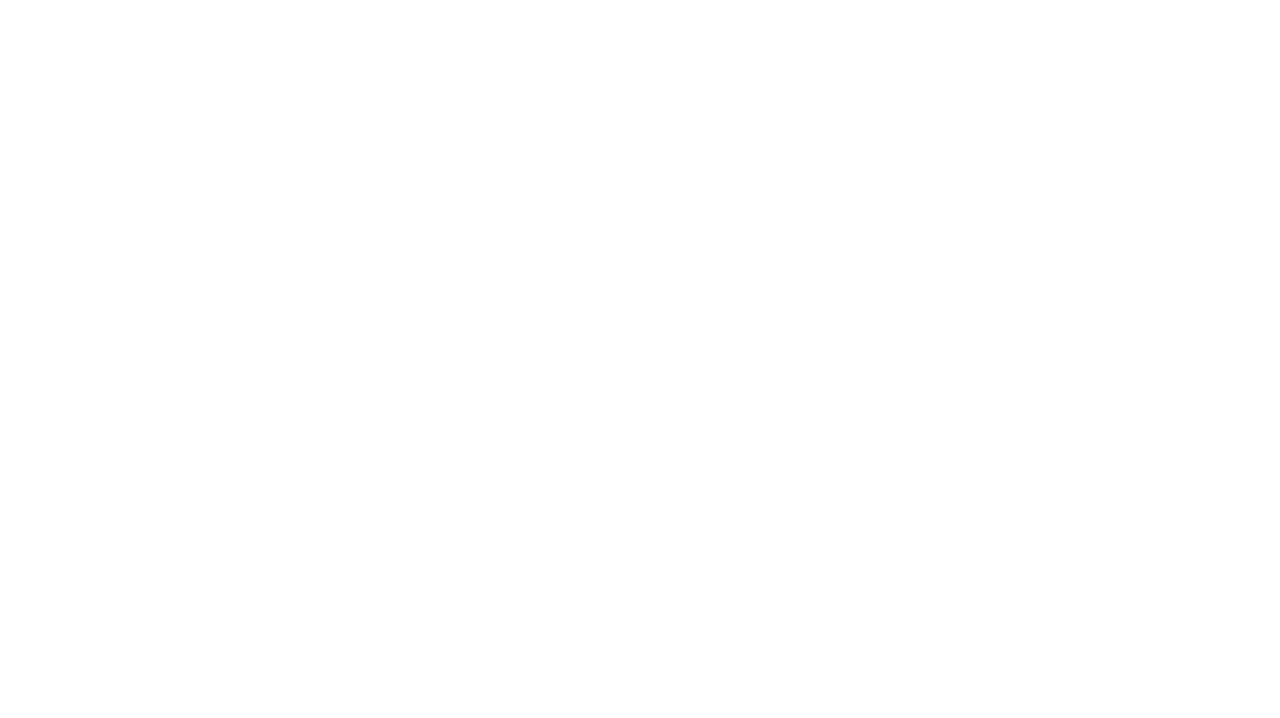
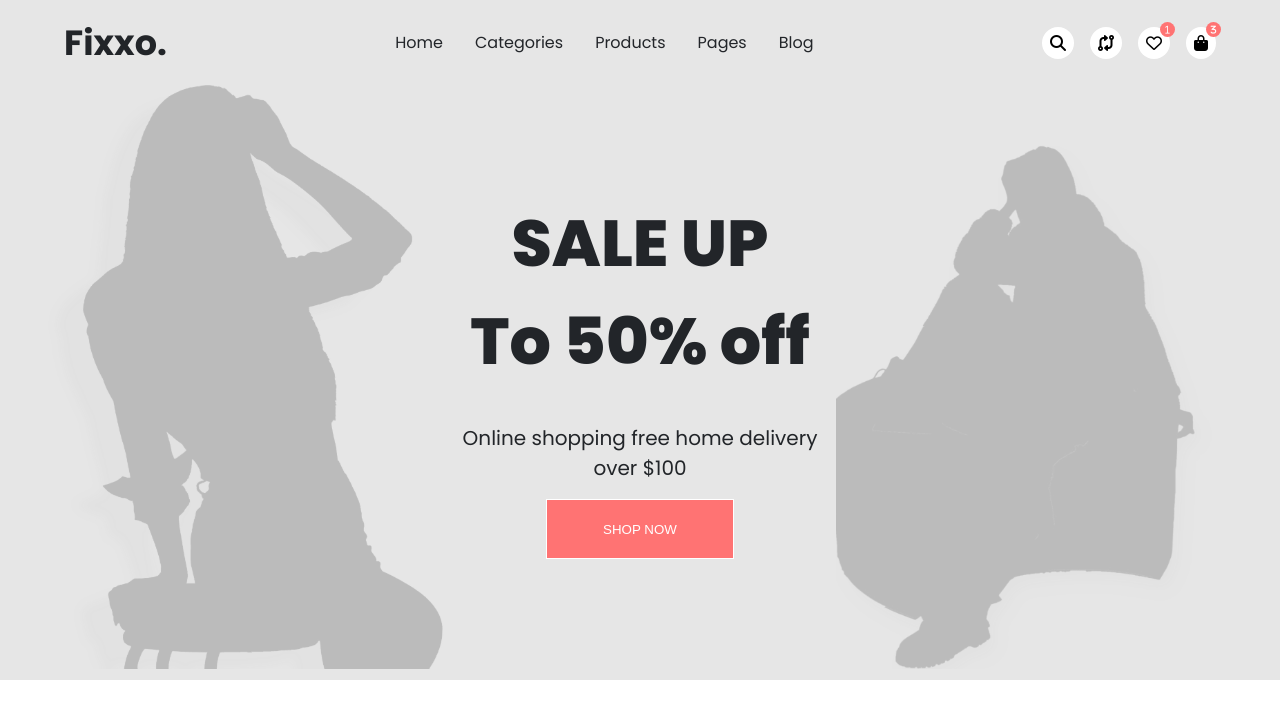
Before and after one commit to saraohman97/fixxo, a React (Create React App) app in the folder e-commerce/: page / in a window 1280 px wide. Shown: the top 718 px of the page. Built offline with nearby package versions, Linux system fonts and the light colour scheme.

Commit message:
Header done except some minor details.

```diff
--- a/e-commerce/src/App.js
+++ b/e-commerce/src/App.js
@@ -1,10 +1,11 @@
 import './App.css';
-import { Routes, Route } from 'react-router-dom'
+// import { Routes, Route } from 'react-router-dom'
+import Home from './Home';
 
 function App() {
   return (
     <div className="App">
-
+      <Home />
     </div>
   );
 }
--- a/e-commerce/src/Home.css
+++ b/e-commerce/src/Home.css
@@ -1,6 +1,118 @@
+@import url('https://fonts.googleapis.com/css2?family=Poppins:ital,wght@0,100;0,200;0,300;0,400;0,500;0,600;0,700;0,800;0,900;1,100;1,200;1,300;1,400;1,500;1,600;1,700;1,800;1,900&display=swap');
+
 :root {
     --clr-showcase-bg: #E6E6E6;
-    --clr-bg: #fff;
     --clr-title: #222529;
     --clr-pink: #FF7373;
 }
+
+* {
+    margin: 0;
+    padding: 0;
+    box-sizing: border-box;
+}
+html,
+body {
+    font-family: 'Poppins', sans-serif;
+    background-color: white;
+}
+
+
+/* HOME - HEADER */
+.header {
+    background-color: var(--clr-showcase-bg);
+    height: 85vh;
+}
+.header .container {
+    width: 90%;
+    margin: 0 auto;
+}
+.header .menu {
+    display: flex;
+    align-items: center;
+    justify-content: space-between;
+
+    padding-block: 1rem;
+}
+.header .menu .brand {
+    color: var(--clr-title);
+    font-size: 35px;
+    font-weight: bold;
+}
+.header .menu .nav-links {
+    display: flex;
+    align-items: center;
+    gap: 2rem;
+}
+.header .menu .nav-links a {
+    color: var(--clr-title);
+    font-size: 16;
+    text-decoration: none;
+}
+.active {
+    color: var(--clr-pink);
+}
+.header .menu .menu-icons {
+    display: flex;
+    align-items: center;
+    gap: 1rem;
+}
+.header .menu .menu-icons i {
+    padding: .5rem;
+    background-color: white;
+    border-radius: 50%;
+
+    position: relative
+}
+.number {
+    position: absolute;
+    top: -5px;
+    right: -5px;
+
+    width: 15px;
+    height: 15px;
+    font-size: xx-small;
+    background-color: var(--clr-pink);
+    border-radius: 50%;
+    color: white;
+
+    display: flex;
+    align-items: center;
+    justify-content: center;
+}
+
+
+
+.showcase {
+    display: flex;
+    justify-content: space-between;
+    align-items: center;
+
+    text-align: center;
+    color: var(--clr-title);
+}
+.showcase img {
+    height: 73vh;
+}
+.showcase .text h1 {
+    font-weight: 800;
+    font-size: 65px;
+}
+.showcase .text p {
+    font-size: 20px;
+    margin-top: 2rem;
+    margin-bottom: 1rem;
+}
+
+.btn {
+    /* width: 7rem; */
+    /* padding: .5em; */
+    border: 1px solid white;
+    width: 188px;
+    height: 60px;
+}
+.btn-pink {
+    /* outline: 6px solid var(--clr-pink); */
+    color: white;
+    background-color: var(--clr-pink);
+}
--- a/e-commerce/src/Home.js
+++ b/e-commerce/src/Home.js
@@ -1,8 +1,45 @@
 import React from 'react'
+import './Home.css'
+import headerImg1 from './img/header-img-1.svg'
+import headerImg2 from './img/header-img-2.svg'
 
 const Home = () => {
   return (
-    <div>Home</div>
+    <div className='home'>
+        <div className="header">
+            <div className="container">
+                <div className="menu">
+                    <h3 className='brand'>Fixxo.</h3>
+                    <div className="nav-links">
+                        <a href="#">Home</a>
+                        <a href="#">Categories</a>
+                        <a href="#">Products</a>
+                        <a href="#">Pages</a>
+                        <a href="#">Blog</a>
+                    </div>
+                    <div className="menu-icons">
+                        <i className="fa-solid fa-magnifying-glass"></i>
+                        <i className="fa-solid fa-code-compare"></i>
+                        <i className="fa-regular fa-heart"><small className='number'>1</small></i>
+                        <i className="fa-solid fa-bag-shopping"><small className='number'>3</small></i>
+                    </div>
+                </div>
+            </div>
+
+            <div className="showcase">
+                <img src={headerImg1} alt="showcase background image person" />
+
+                <div className="text">
+                    <h1>SALE UP <br /> To 50% off</h1>
+                    <p>Online shopping free home delivery over $100</p>
+
+                    <button className='btn btn-pink'>SHOP NOW</button>
+                </div>
+
+                <img src={headerImg2} alt="showcase background image person" />
+            </div>
+        </div>
+    </div>
   )
 }
 
```
